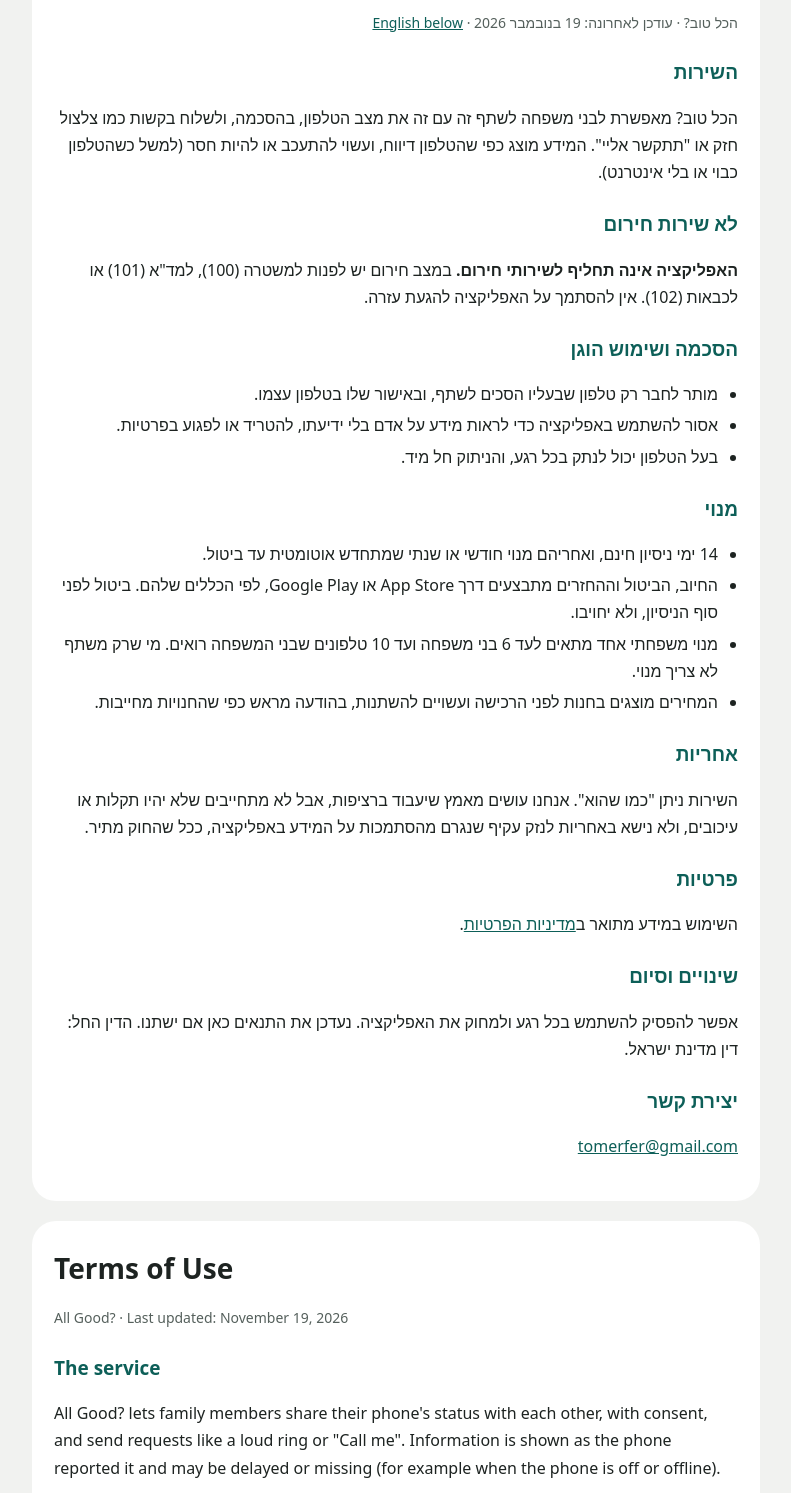
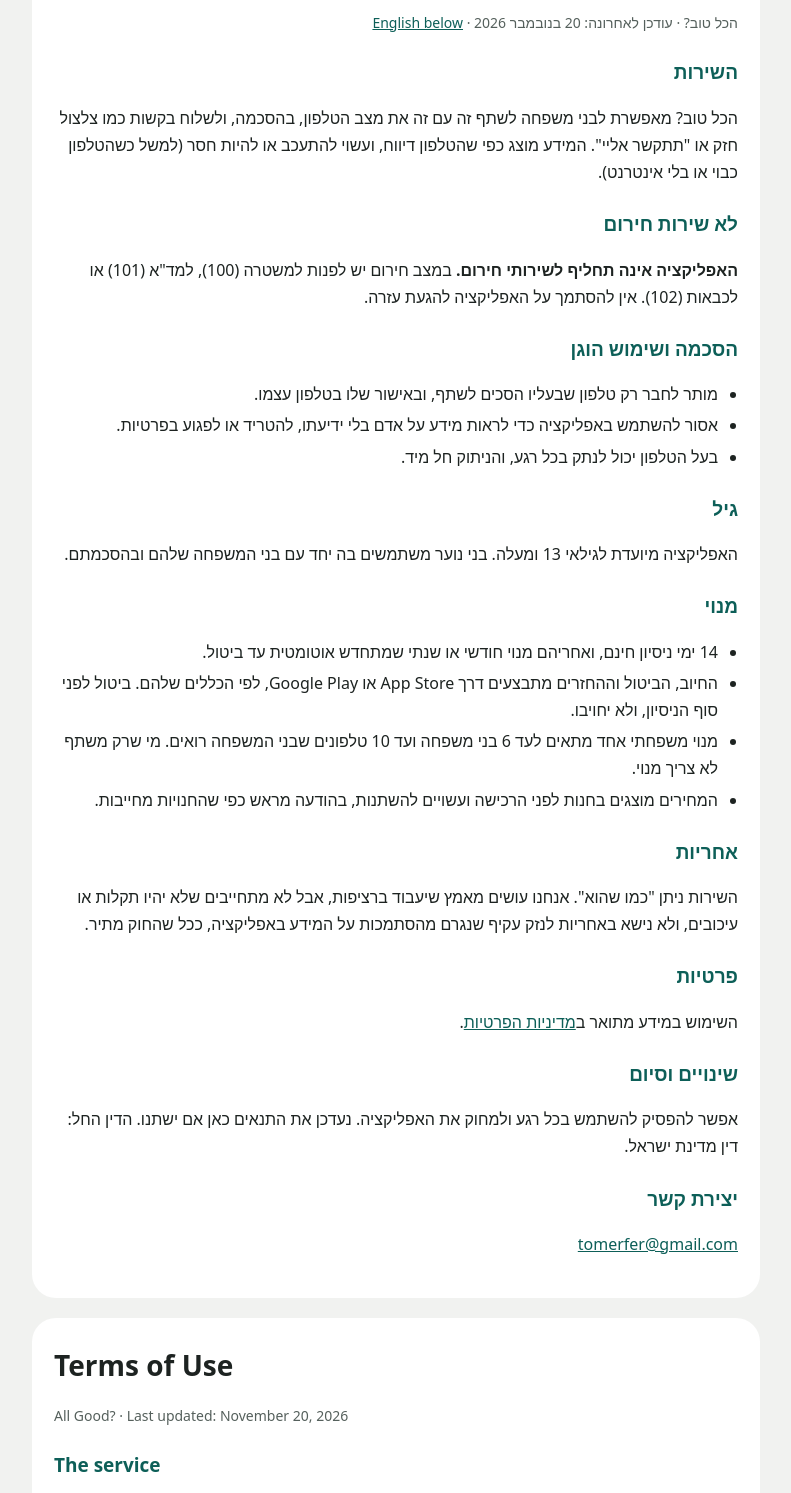
Before and after one commit to tomerfer/tomerfer.github.io, a plain HTML site: page allgood/terms.html in a window 1280 px wide. Shown: the part 107-1600 px from the top of the page, without its empty margins (244-1035 px from the left). Drawn offline with Linux system fonts and the light colour scheme; a web font is replaced by a local one.

Commit message:
All Good? terms: ages 13 and up

```diff
--- a/allgood/terms.html
+++ b/allgood/terms.html
@@ -21,7 +21,7 @@
 <main>
 <div class="card">
 <h1>תנאי שימוש</h1>
-<p class="muted">הכל טוב? · עודכן לאחרונה: 19 בנובמבר 2026 · <a href="#en">English below</a></p>
+<p class="muted">הכל טוב? · עודכן לאחרונה: 20 בנובמבר 2026 · <a href="#en">English below</a></p>
 
 <h2>השירות</h2>
 <p>הכל טוב? מאפשרת לבני משפחה לשתף זה עם זה את מצב הטלפון, בהסכמה, ולשלוח בקשות כמו צלצול חזק או
@@ -38,6 +38,9 @@
 <li>אסור להשתמש באפליקציה כדי לראות מידע על אדם בלי ידיעתו, להטריד או לפגוע בפרטיות.</li>
 <li>בעל הטלפון יכול לנתק בכל רגע, והניתוק חל מיד.</li>
 </ul>
+
+<h2>גיל</h2>
+<p>האפליקציה מיועדת לגילאי 13 ומעלה. בני נוער משתמשים בה יחד עם בני המשפחה שלהם ובהסכמתם.</p>
 
 <h2>מנוי</h2>
 <ul>
@@ -65,7 +68,7 @@
 
 <div class="card" id="en" lang="en">
 <h1>Terms of Use</h1>
-<p class="muted">All Good? · Last updated: November 19, 2026</p>
+<p class="muted">All Good? · Last updated: November 20, 2026</p>
 <h2>The service</h2>
 <p>All Good? lets family members share their phone's status with each other, with consent, and send requests like a loud ring or "Call me". Information is shown as the phone reported it and may be delayed or missing (for example when the phone is off or offline).</p>
 <h2>Not an emergency service</h2>
@@ -76,6 +79,8 @@
 <li>Do not use the app to follow someone without their knowledge, to harass, or to invade privacy.</li>
 <li>The phone's owner can disconnect at any time, effective immediately.</li>
 </ul>
+<h2>Age</h2>
+<p>The app is for ages 13 and up. Teens use it together with their family and with their consent.</p>
 <h2>Subscription</h2>
 <ul>
 <li>14 free trial days, then a monthly or yearly plan that renews automatically until cancelled.</li>
```
